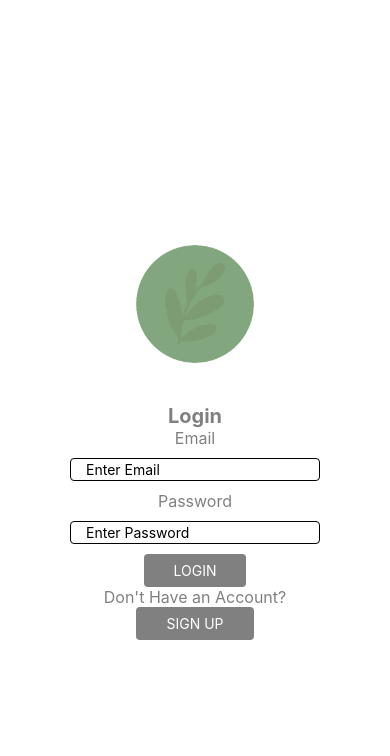
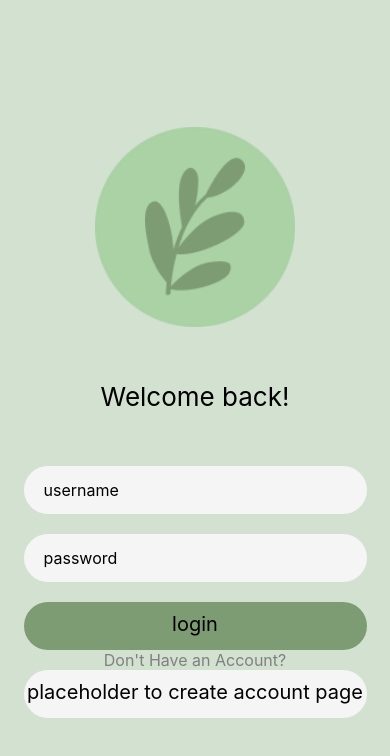
Before and after one commit to emibtsu/Mindful, a React Native app: screen /LoginScreen in a window 390 px wide. Shown: the top 756 px of the page. Built offline with nearby package versions, Linux system fonts and the light colour scheme.

Commit message:
Started implementing actual design

```diff
--- a/Components/LoginForm.js
+++ /dev/null
@@ -1,87 +0,0 @@
-import React, { useState } from 'react';
-import { FormLabel } from 'react-bootstrap';
-import { StyleSheet, Text, View, Image, TextInput, Button } from 'react-native';
-import MindfulButton from './MindfulButton';
-import MindfulTextInput from './MindfulTextInput';
-
-export default class LoginForm extends React.Component {
-
-    constructor(props) {
-        super(props);
-        this.state = {
-            emailInput: '',
-            passwordInput: ''
-        }
-    }
-
-    render() {
-        return (
-            <React.Fragment>
-                <View>
-                    <Image
-                        source={require('../assets/icon.png')}
-                        style={{
-                            resizeMode: 'cover',
-                            height: 200,
-                            width: 200,
-
-                        }}
-                    />
-                </View>
-
-                <Text style={styles.title}>Login</Text>
-
-                <Text style={styles.text1}>Email</Text>
-                <MindfulTextInput
-                    margin={10}
-                    onChangeText={(entry) => { this.setState({ 'emailInput': entry }) }}
-                    placeholder='Enter Email'
-                    keyboardType='text1'
-                />
-
-                <Text style={styles.text1}>Password</Text>
-
-                <MindfulTextInput
-                    margin={10}
-                    onChangeText={(entry) => { this.setState({ 'passwordInput': entry }) }}
-                    placeholder='Enter Password'
-                    keyboardType='text1'
-                />
-
-                <MindfulButton
-                    title='LOGIN'
-                    onPress={() => { this.props.onLogin(this.state.emailInput, this.state.passwordInput) }}
-                />
-
-                <Text style={styles.text1}>Don't Have an Account?</Text>
-                <MindfulButton
-                    title='SIGN UP'
-                    paddingVertical='32'
-                    onPress={() => { this.props.navigation.navigate('CreateAccountScreen') }}
-                />
-
-
-
-            </React.Fragment>
-
-        )
-    }
-
-}
-
-const styles = StyleSheet.create({
-    title: {
-        fontSize: 20,
-        fontWeight: 'bold',
-        color: 'gray'
-    },
-
-    text1: {
-        fontSize: 16,
-        fontWeight: 'normal',
-        color: 'gray'
-    },
-
-
-
-});
--- a/Components/MindfulButton.js
+++ b/Components/MindfulButton.js
@@ -8,22 +8,28 @@ export default function MindfulButton(props) {
         <Pressable
             title={props.title}
             style={{
+                height: 48,
+                width: 343,
+                borderRadius: 35,
+                backgroundColor: '#F5F5F5',
                 ...props.style,
-                margin: props.margin,
-                paddingVertical: 8,
-                paddingHorizontal: 30,
-                borderRadius: 4,
-                elevation: 3,
-                backgroundColor: 'gray',
+
             }}
             onPress={props.onPress}
         >
             <Text
                 style={{
-                    color: 'white'
+                    marginTop: 7,
+                    // fontFamily: Poppins,
+                    fontSize: 20,
+                    fontWeight: '400',
+                    lineHeight: 30,
+                    letterSpacing: 0,
+                    textAlign: 'center'
+
                 }}
             >{props.title}</Text>
-        </Pressable>
+        </Pressable >
 
 
     )
--- /dev/null
+++ b/Components/MindfulLogo.js
@@ -0,0 +1,22 @@
+
+import { Image, View } from 'react-native';
+
+
+export default function MindfulLogo(props) {
+
+    return (
+        <View>
+            <Image
+                source={require('../assets/MindfulLogo.png')}
+                style={{
+                    resizeMode: 'cover',
+                    height: props.height,
+                    width: props.width,
+
+                }}
+            />
+        </View>
+
+    )
+
+}
--- a/Components/MindfulTextInput.js
+++ b/Components/MindfulTextInput.js
@@ -6,12 +6,19 @@ export default function MindfulTextInput(props) {
     return (
         <TextInput
             style={{
-                margin: props.margin,
-                border: 'solid',
-                borderWidth: 1,
-                paddingVertical: 2,
-                paddingHorizontal: 15,
-                borderRadius: 4,
+                height: 48,
+                width: 343,
+                borderRadius: 35,
+                backgroundColor: '#F5F5F5',
+                // fontFamily: Poppins,
+                fontSize: 16,
+                fontWeight: '400',
+                lineHeight: 24,
+                letterSpacing: 0,
+                textAlign: 'left',
+                paddingStart: 20,
+                ...props.style
+
             }}
             onChangeText={props.onChangeText}
             value={props.value}
@@ -19,7 +26,7 @@ export default function MindfulTextInput(props) {
             keyboardType={props.keyboardType}
         >
 
-        </TextInput>
+        </TextInput >
 
 
     )
--- /dev/null
+++ b/MindfulStyles.js
@@ -0,0 +1,30 @@
+import { StyleSheet } from 'react-native';
+
+const styles = StyleSheet.create({
+    container: {
+        flex: 1,
+        backgroundColor: '#D2E1D0',
+        alignItems: 'center',
+        justifyContent: 'center',
+    },
+
+    titleText: {
+        // fontFamily: 'Poppins',
+        fontSize: 26,
+        fontWeight: '400',
+        lineHeight: 39,
+        letterSpacing: 0,
+        textAlign: 'center'
+    },
+
+    text1: {
+        fontSize: 16,
+        fontWeight: 'normal',
+        color: 'gray'
+    },
+    mindfulBackground: {
+        backgroundColor: '#D2E1D0'
+    }
+});
+
+export { styles }
--- a/Screens/CreateAccountScreen.js
+++ b/Screens/CreateAccountScreen.js
@@ -1,7 +1,6 @@
 import { StatusBar } from 'expo-status-bar';
 import React, { useState } from 'react';
 import { StyleSheet, Text, SafeAreaView, Button, Image, View } from 'react-native';
-import LoginForm from '../Components/LoginForm';
 import MindfulButton from '../Components/MindfulButton';
 import MindfulTextInput from '../Components/MindfulTextInput';
 
--- a/Screens/LoginScreen.js
+++ b/Screens/LoginScreen.js
@@ -1,9 +1,11 @@
 import { StatusBar } from 'expo-status-bar';
 import React, { useState } from 'react';
 import { StyleSheet, Text, SafeAreaView, Button, Image, View } from 'react-native';
-import LoginForm from '../Components/LoginForm';
 import MindfulButton from '../Components/MindfulButton';
 import MindfulTextInput from '../Components/MindfulTextInput';
+import { styles } from '../MindfulStyles';
+import MindfulLogo from '../Components/MindfulLogo';
+
 
 export default class LoginScreen extends React.Component {
 
@@ -20,48 +22,37 @@ export default class LoginScreen extends React.Component {
             <SafeAreaView style={styles.container}>
 
 
+                <React.Fragment>
 
-                <React.Fragment>
-                    <View>
-                        <Image
-                            source={require('../assets/icon.png')}
-                            style={{
-                                resizeMode: 'cover',
-                                height: 200,
-                                width: 200,
+                    <MindfulLogo height={200} width={200} />
 
-                            }}
-                        />
-                    </View>
+                    <Text style={{ ...styles.titleText, marginTop: 50 }}>Welcome back!</Text>
 
-                    <Text style={styles.title}>Login</Text>
-
-                    <Text style={styles.text1}>Email</Text>
                     <MindfulTextInput
-                        margin={10}
+                        style={{ marginTop: 50 }}
                         onChangeText={(entry) => { this.setState({ 'emailInput': entry }) }}
-                        placeholder='Enter Email'
+                        placeholder='username'
                         keyboardType='text'
                     />
 
-                    <Text style={styles.text1}>Password</Text>
 
                     <MindfulTextInput
-                        margin={10}
+                        style={{ marginTop: 20 }}
                         onChangeText={(entry) => { this.setState({ 'passwordInput': entry }) }}
-                        placeholder='Enter Password'
+                        placeholder='password'
                         keyboardType='text'
                     />
 
                     <MindfulButton
-                        title='LOGIN'
+                        style={{ backgroundColor: '#7D9C73', marginTop: 20 }}
+                        title='login'
                         onPress={() => { this.props.route.params.onLogin(this.state.emailInput, this.state.passwordInput) }}
                     />
 
                     <Text style={styles.text1}>Don't Have an Account?</Text>
 
                     <MindfulButton
-                        title='SIGN UP'
+                        title='placeholder to create account page'
                         paddingVertical='32'
                         onPress={() => { this.props.navigation.navigate('CreateAccountScreen') }}
                     />
@@ -75,25 +66,3 @@ export default class LoginScreen extends React.Component {
         );
     }
 }
-
-
-const styles = StyleSheet.create({
-    container: {
-        flex: 1,
-        backgroundColor: '#fff',
-        alignItems: 'center',
-        justifyContent: 'center',
-    },
-
-    title: {
-        fontSize: 20,
-        fontWeight: 'bold',
-        color: 'gray'
-    },
-
-    text1: {
-        fontSize: 16,
-        fontWeight: 'normal',
-        color: 'gray'
-    },
-});
--- /dev/null
+++ b/Screens/WelcomeScreen.js
@@ -0,0 +1,63 @@
+import { StatusBar } from 'expo-status-bar';
+import React, { useState } from 'react';
+import { StyleSheet, Text, SafeAreaView, Button, Image, View } from 'react-native';
+import MindfulButton from '../Components/MindfulButton';
+import MindfulTextInput from '../Components/MindfulTextInput';
+import MindfulLogo from '../Components/MindfulLogo';
+import { styles } from '../MindfulStyles';
+
+export default class WelcomeScreen extends React.Component {
+
+    constructor(props) {
+        super(props);
+        this.state = {
+
+        }
+    }
+
+    render() {
+        return (
+            <SafeAreaView style={styles.container}>
+
+
+                <React.Fragment>
+
+                    <MindfulLogo height={200} width={200} />
+
+                    <Text style={{ ...styles.titleText, marginTop: 40 }}>Welcome to Mindful.</Text>
+
+                    <Image
+                        source={require('../assets/WelcomeScreenImage.png')}
+                        style={{
+                            marginTop: 40,
+                            resizeMode: 'cover',
+                            height: 138,
+                            width: 188,
+
+                        }}
+                    />
+
+
+                    <MindfulButton
+                        title='create account'
+                        onPress={() => { this.props.navigation.navigate('CreateAccountScreen') }}
+                        style={{ marginTop: 60 }}
+                    />
+
+
+                    <MindfulButton
+                        title='login'
+                        paddingVertical='32'
+                        onPress={() => { this.props.navigation.navigate('LoginScreen') }}
+                        style={{ marginTop: 20 }}
+                    />
+
+                </React.Fragment>
+
+
+
+
+            </SafeAreaView>
+        );
+    }
+}
--- a/app.json
+++ b/app.json
@@ -8,7 +8,7 @@
     "userInterfaceStyle": "light",
     "splash": {
       "image": "./assets/splash.png",
-      "resizeMode": "contain",
+      "resizeMode": "cover",
       "backgroundColor": "#ffffff"
     },
     "updates": {
```
Also changed, not shown: App.js (+6 -2 lines), assets/MindfulLogo.png (added), assets/WelcomeScreenImage.png (added).
